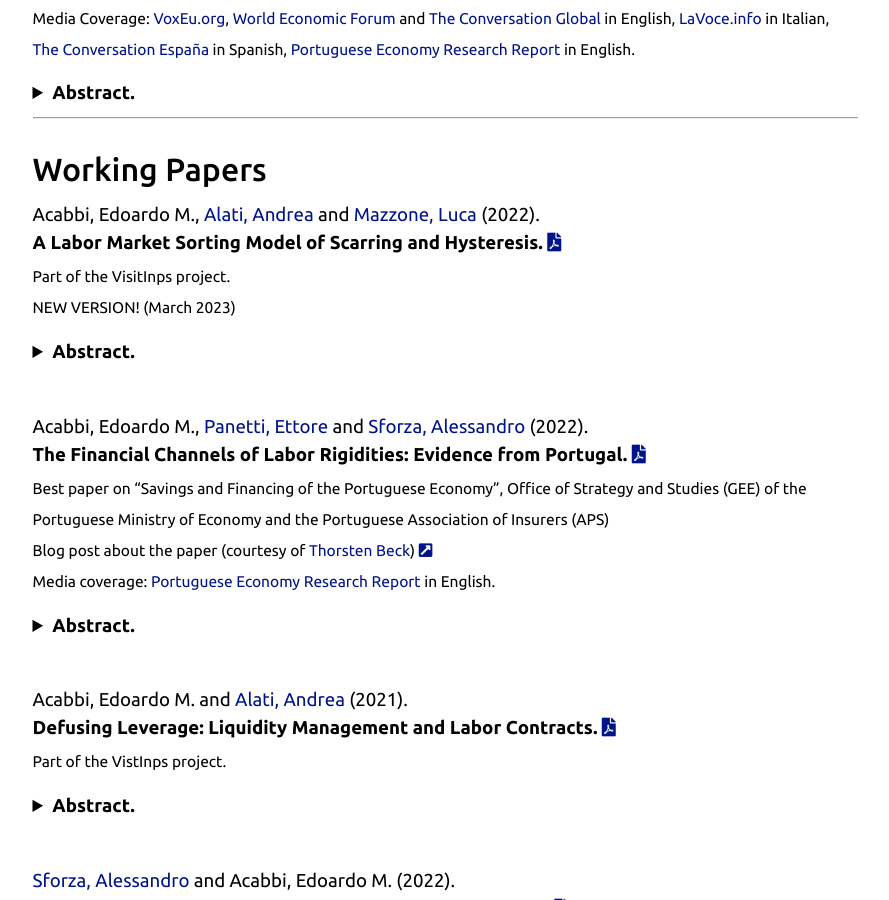
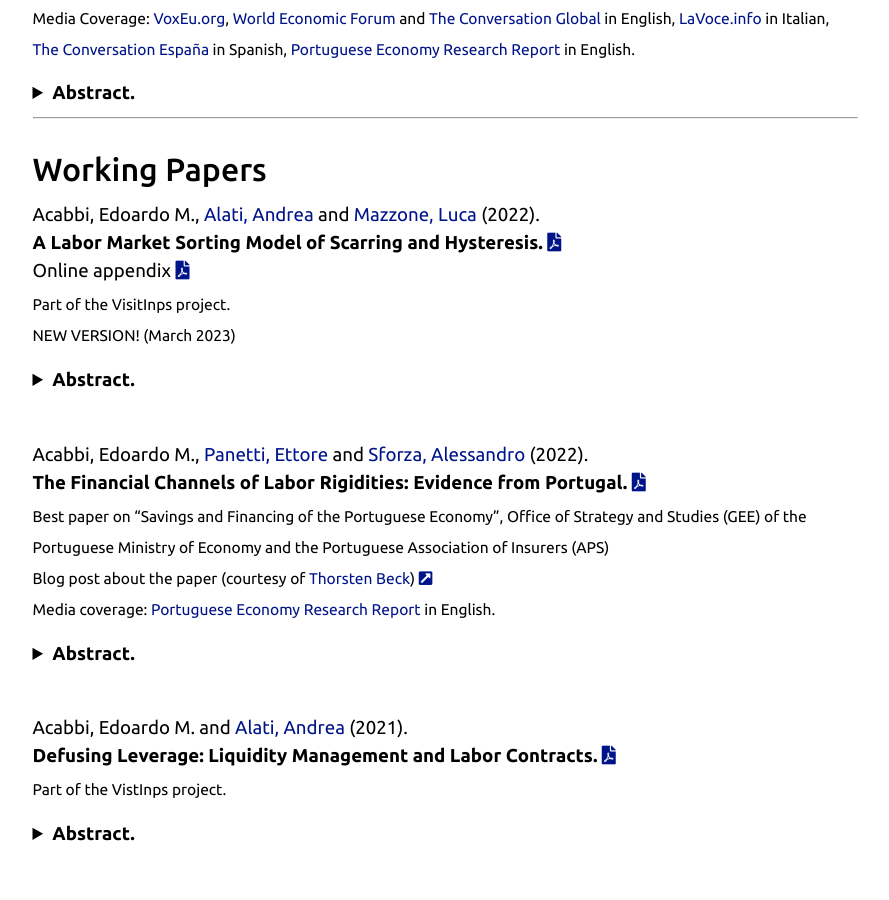
Before and after one commit to eacabbi/eacabbi.github.io, a Jekyll site: the page built from index.md, in a window 1280 px wide and 900 px high, scrolled down 1055 px. Shown: the whole window, without its empty margins (195-1084 px from the left). Built offline with Jekyll 4.4.1, drawn with Linux system fonts in a browser that asks for light colours; some web fonts are replaced.

Commit message:
online appendix

```diff
--- a/index.md
+++ b/index.md
@@ -37,8 +37,10 @@ We document the consequences of losing a job across countries using a harmonized
 
 Acabbi, Edoardo M., <a href="https://andrealati.github.io"> Alati, Andrea </a> and <a href="https://lucamazzone.github.io/"> Mazzone, Luca</a> (2022).
 **A Labor Market Sorting Model of Scarring and Hysteresis.** <a href="https://papers.ssrn.com/sol3/papers.cfm?abstract_id=4068858" class="{{ site.pdf_icon }}" title="{{ site.pdf_title }}" id="icon"></a>
+<br> Online appendix <a href="{{ site.url }}/docs/AAM_OA.pdf" class="{{ site.pdf_icon }}" title="{{ site.pdf_title }}" id="icon"></a>
 <br> <sub> Part of the VisitInps project. </sub>
 <br> <sub>NEW VERSION! (March 2023)</sub>
+
 
 <details>
 <summary><b> Abstract. </b></summary>
```
Also changed, not shown: 1 other file.
